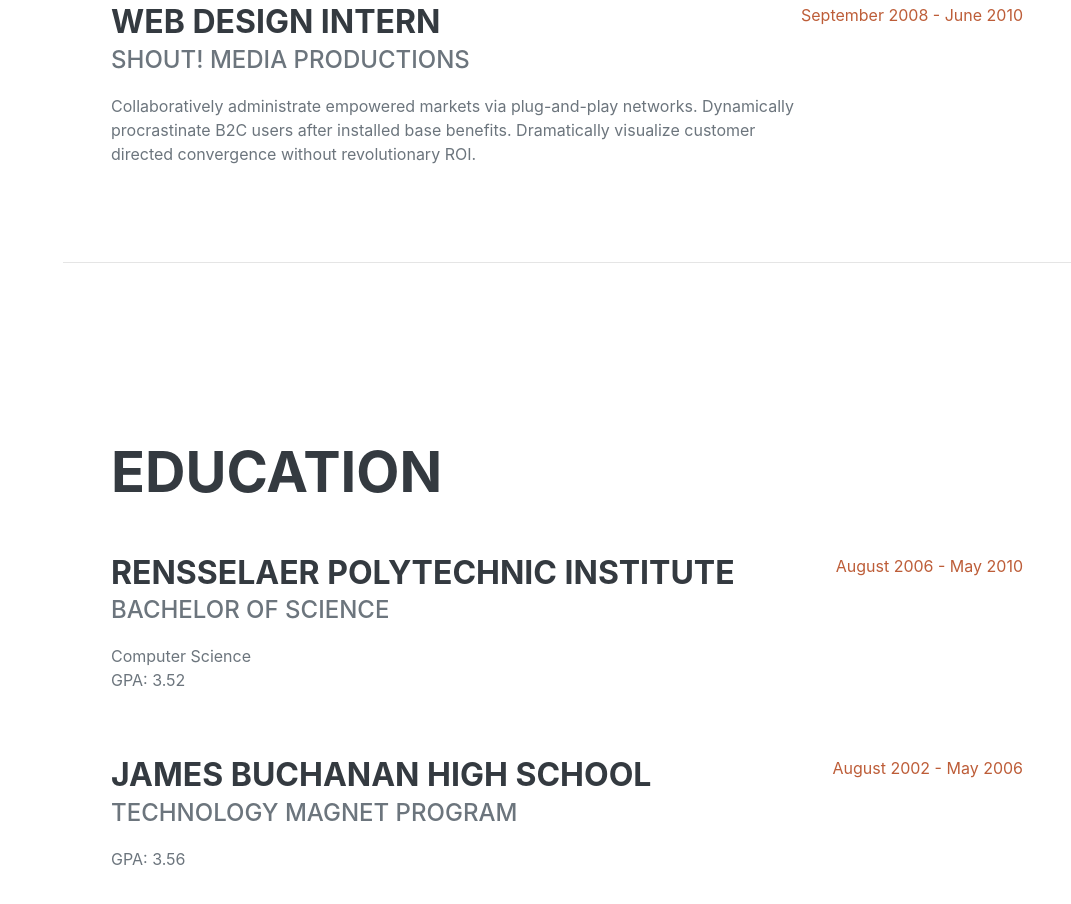
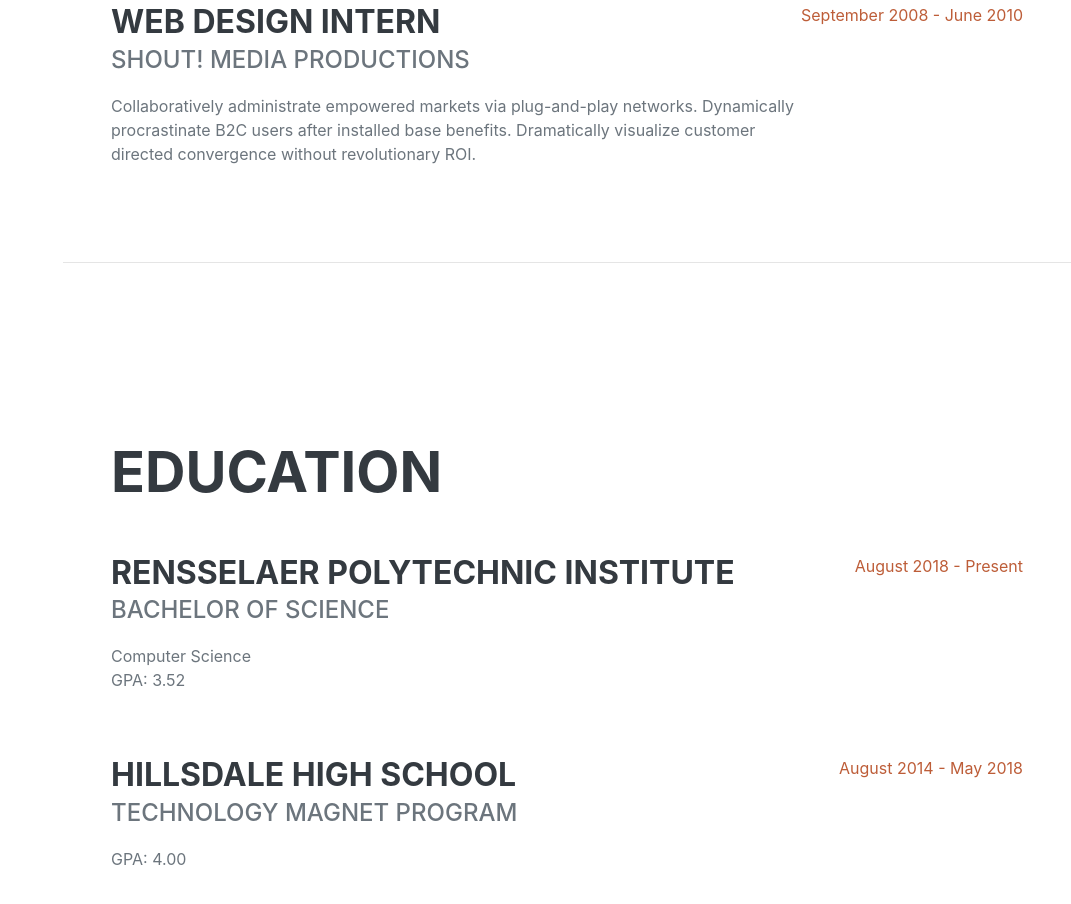
Before and after one commit to RajkovicM/Resume, a plain HTML site: page index.html in a window 1280 px wide. Shown: the part 1744-2648 px from the top of the page, without its empty margins (209-1280 px from the left). Drawn offline with nearby package versions, Linux system fonts and the light colour scheme; a web font is replaced by a local one.

Commit message:
Changed Education Section

```diff
--- a/index.html
+++ b/index.html
@@ -40,8 +40,8 @@
             <section class="resume-section" id="about">
                 <div class="resume-section-content">
                     <h1 class="mb-0">
-                        Clarence
-                        <span class="text-primary">Taylor</span>
+                        Margot
+                        <span class="text-primary">Rajkovic</span>
                     </h1>
                     <div class="subheading mb-5">
                         263 La Casa Avenue · San Mateo, CA 94403 · (650) 645-0964 ·
@@ -107,15 +107,15 @@
                             <div>Computer Science</div>
                             <p>GPA: 3.52</p>
                         </div>
-                        <div class="flex-shrink-0"><span class="text-primary">August 2006 - May 2010</span></div>
+                        <div class="flex-shrink-0"><span class="text-primary">August 2018 - Present</span></div>
                     </div>
                     <div class="d-flex flex-column flex-md-row justify-content-between">
                         <div class="flex-grow-1">
-                            <h3 class="mb-0">James Buchanan High School</h3>
+                            <h3 class="mb-0">Hillsdale High School</h3>
                             <div class="subheading mb-3">Technology Magnet Program</div>
-                            <p>GPA: 3.56</p>
+                            <p>GPA: 4.00</p>
                         </div>
-                        <div class="flex-shrink-0"><span class="text-primary">August 2002 - May 2006</span></div>
+                        <div class="flex-shrink-0"><span class="text-primary">August 2014 - May 2018</span></div>
                     </div>
                 </div>
             </section>
```
